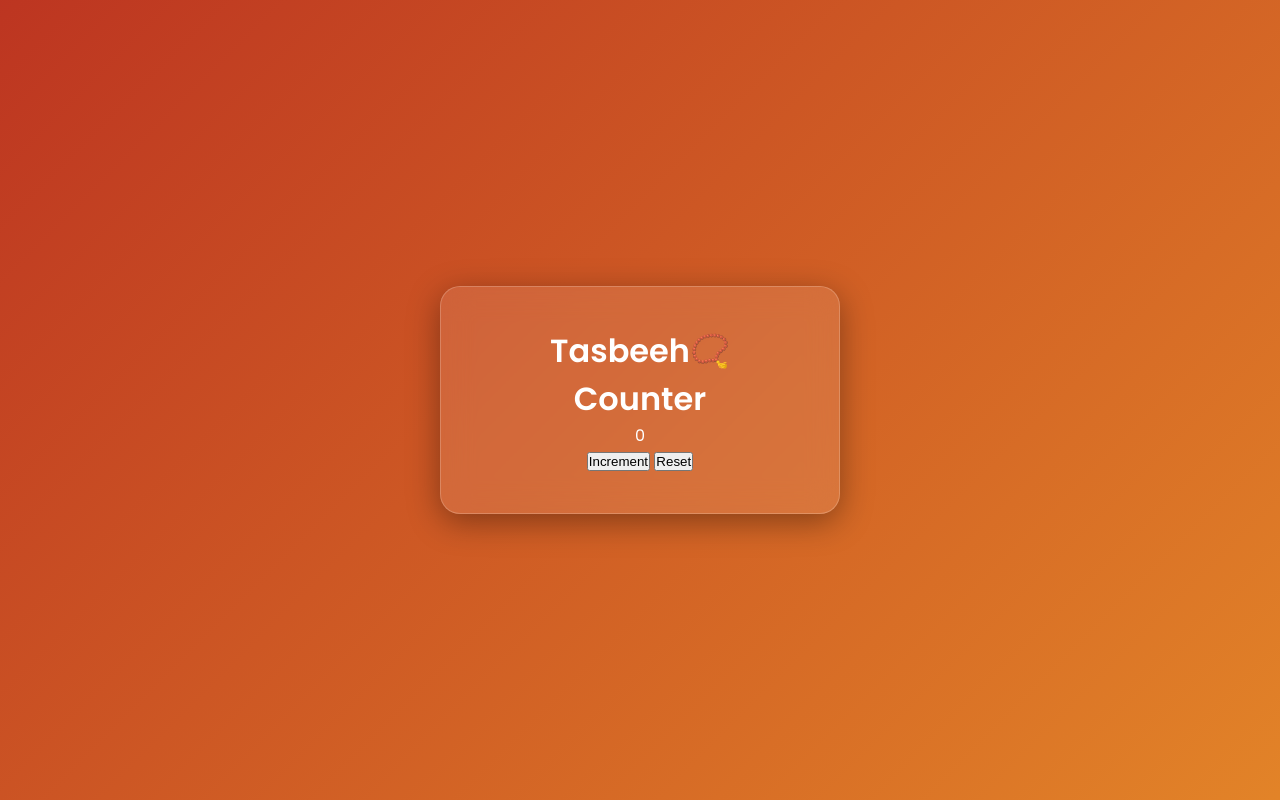
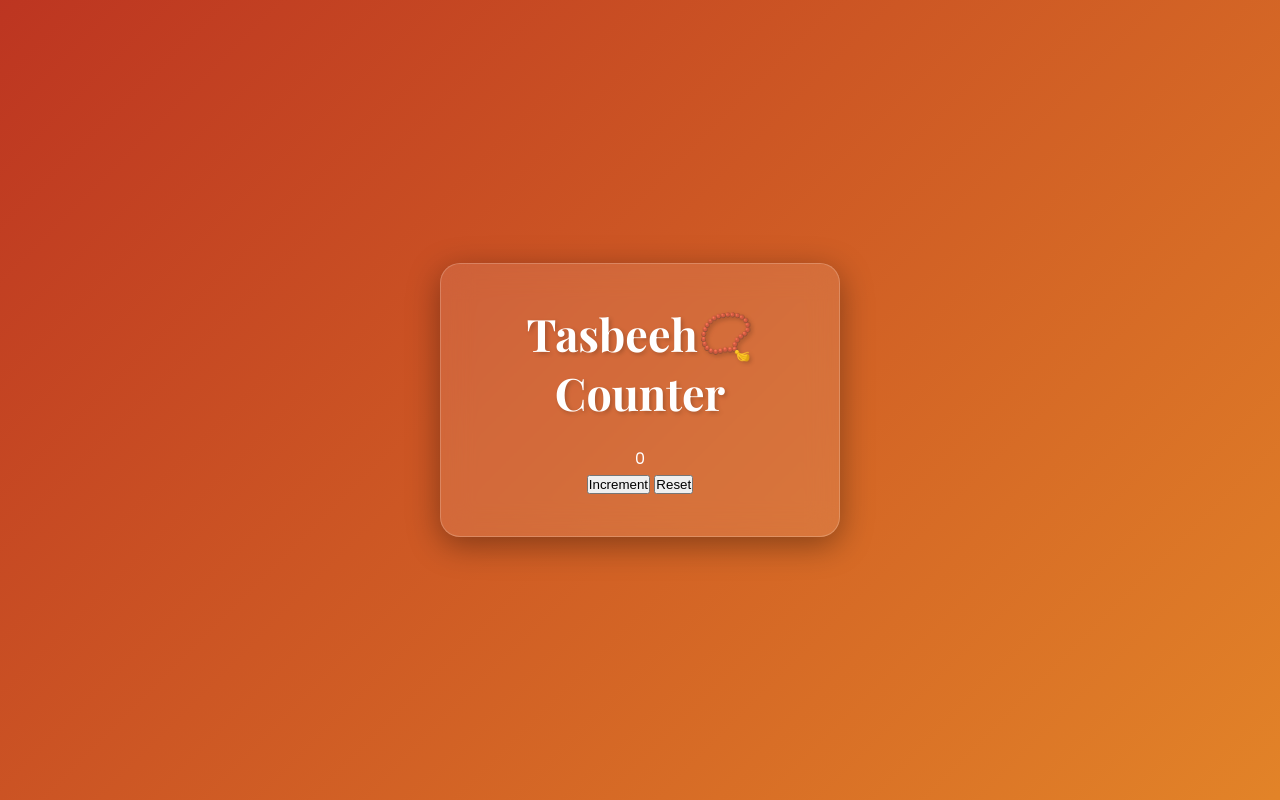
Before and after one commit to MrSyedMuzammil/tasbeeh-app, a plain HTML site: page index.html in a window 1280 px wide. Drawn offline with nearby package versions, Linux system fonts and the light colour scheme.

Commit message:
STYLES : Heading 1 text shadow almost transparent for glass effect

```diff
--- a/styles.css
+++ b/styles.css
@@ -45,3 +45,10 @@ body {
   text-align: center;
   color: white;
 }
+/* Styling for the main heading */
+.title-heading h1 {
+  font-family: "Playfair Display", serif;
+  font-size: 2.8rem;
+  margin-bottom: 1.5rem;
+  text-shadow: 2px 2px 4px rgba(0, 0, 0, 0.2);
+}
```
